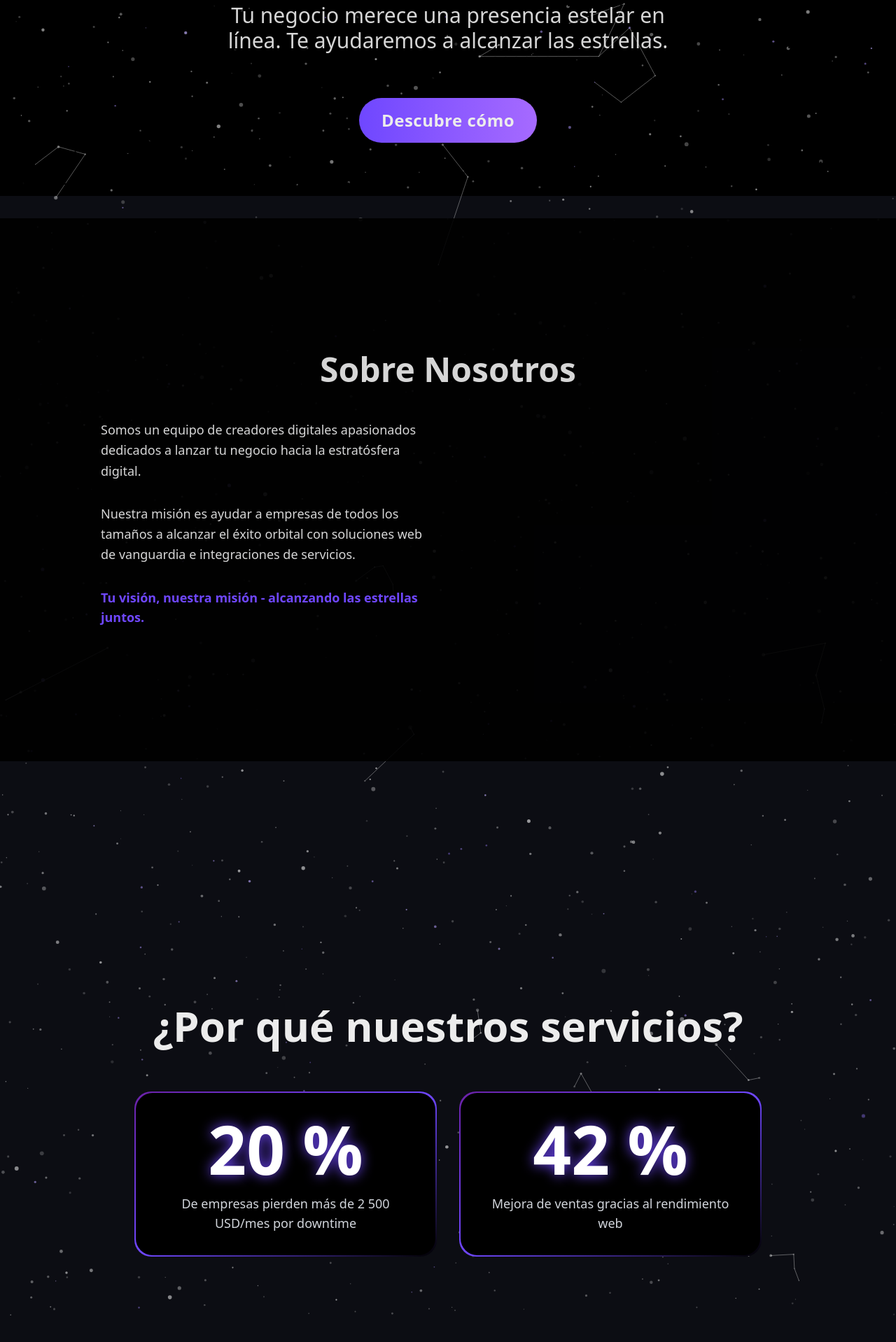
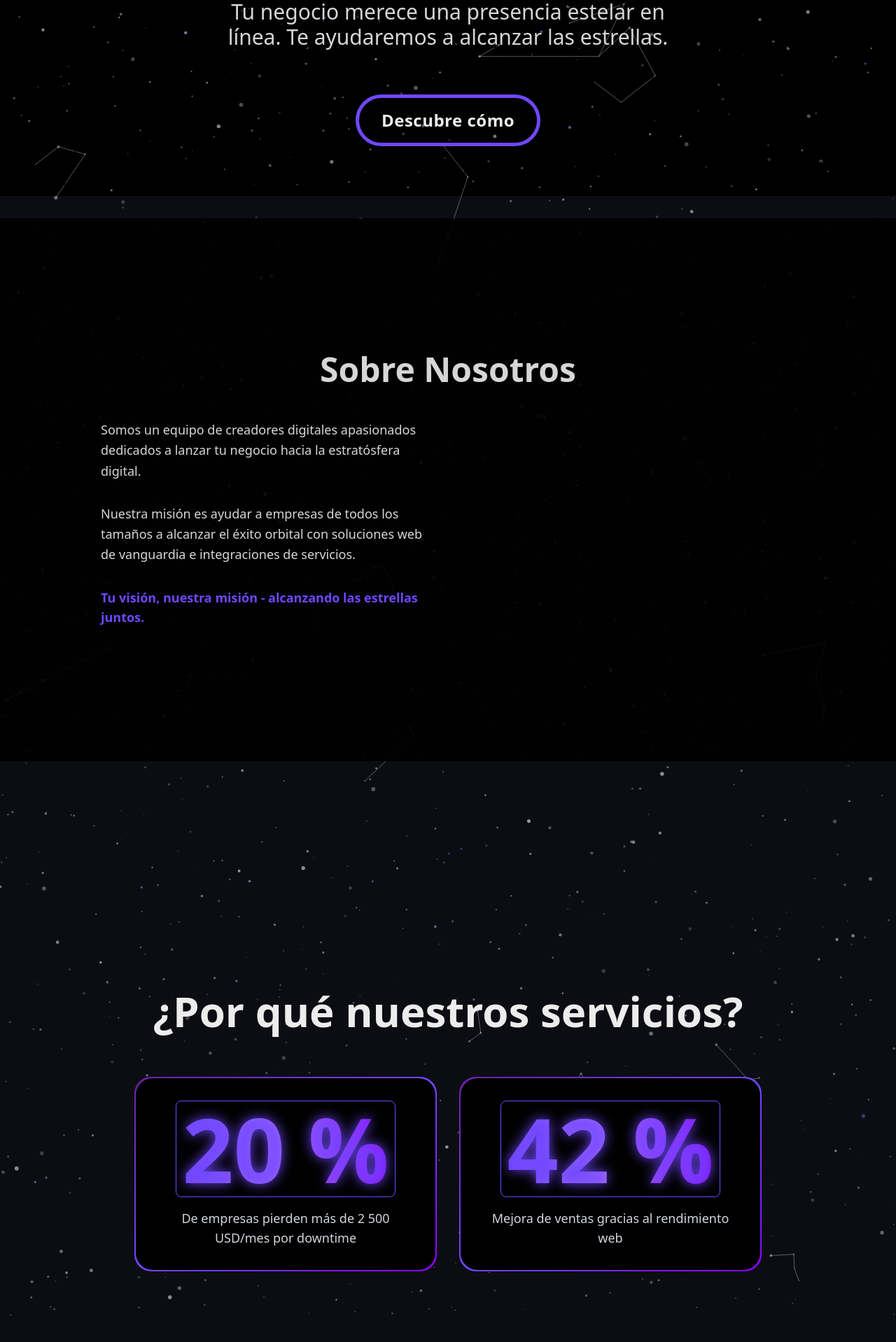
Before and after one commit to juanasaavedra/weavion, a React (Vite) app: page /contact in a window 1280 px wide. Shown: the part 520-2438 px from the top of the page at 70% size. Built offline with nearby package versions, Linux system fonts and the light colour scheme.

Commit message:
feat: adjust buttons and stats styling

```diff
--- a/src/StatsSection.jsx
+++ b/src/StatsSection.jsx
@@ -35,7 +35,7 @@ export default function StatsSection() {
       <div className="stats-container grid grid-cols-1 md:grid-cols-2 gap-8 w-full max-w-4xl">
         <div className="stat-item stat-animate gradient-border rounded-3xl">
           <div className="flex flex-col items-center p-8 rounded-3xl bg-black">
-            <span className="number text-white font-bold text-6xl md:text-8xl mb-4 number-glow">
+            <span className="number font-bold text-7xl md:text-9xl mb-4 number-glow inline-block">
               {t('whyus.stat1.number', '20 %')}
             </span>
             <p className="text-gray-300 text-center text-lg">
@@ -45,7 +45,7 @@ export default function StatsSection() {
         </div>
         <div className="stat-item stat-animate gradient-border rounded-3xl">
           <div className="flex flex-col items-center p-8 rounded-3xl bg-black">
-            <span className="number text-white font-bold text-6xl md:text-8xl mb-4 number-glow">
+            <span className="number font-bold text-7xl md:text-9xl mb-4 number-glow inline-block">
               {t('whyus.stat2.number', '42 %')}
             </span>
             <p className="text-gray-300 text-center text-lg">
--- a/src/index.css
+++ b/src/index.css
@@ -76,17 +76,17 @@ html, body {
 
 /* Clases para botones y elementos interactivos */
 .btn-primary {
-  background: linear-gradient(90deg, var(--color-accent), var(--color-highlight));
+  background: transparent;
   color: var(--color-text);
-  border: none;
+  border: 5px solid var(--color-accent);
   border-radius: 50px;
   padding: 14px 28px;
-  transition: background 0.4s ease, transform 0.3s ease, box-shadow 0.3s ease;
+  transition: border-color 0.4s ease, transform 0.3s ease, box-shadow 0.3s ease;
   box-shadow: 0 4px 8px rgba(111, 71, 255, 0.3);
 }
 
 .btn-primary:hover {
-  background: linear-gradient(90deg, var(--color-highlight), var(--color-accent));
+  border-color: var(--color-highlight);
   transform: translateY(-2px);
   box-shadow: 0 6px 12px rgba(255, 209, 0, 0.4);
 }
@@ -95,13 +95,14 @@ html, body {
 .btn-rounded {
   border-radius: 9999px; /* Completamente redondeados */
   padding: 16px 32px;
-  background: linear-gradient(90deg, var(--color-accent), var(--color-highlight));
+  background: transparent;
   color: var(--color-text);
-  transition: background 0.4s ease, transform 0.3s ease, box-shadow 0.3s ease;
+  border: 5px solid var(--color-accent);
+  transition: border-color 0.4s ease, transform 0.3s ease, box-shadow 0.3s ease;
 }
 
 .btn-rounded:hover {
-  background: linear-gradient(90deg, var(--color-highlight), var(--color-accent));
+  border-color: var(--color-highlight);
   transform: translateY(-2px);
   box-shadow: 0 6px 12px rgba(255, 209, 0, 0.4);
 }
@@ -384,13 +385,21 @@ html, body {
   opacity: 1 !important;
   transform: none !important;
 }
+.number {
+  background: linear-gradient(90deg, var(--color-accent), var(--color-highlight), #8b00ff);
+  -webkit-background-clip: text;
+  color: transparent;
+  border: 1px solid var(--color-accent);
+  padding: 0.25rem 0.5rem;
+  border-radius: 0.5rem;
+}
 .number-glow {
   text-shadow: 0 0 15px rgba(111, 71, 255, 1);
   animation: pulse-glow 2s ease-in-out infinite alternate;
 }
 
 .gradient-border {
-  background: linear-gradient(to bottom right, #6b21a8, #6f47ff, #000);
+  background: linear-gradient(to bottom right, #6b21a8, #6f47ff, #8b00ff);
   padding: 2px;
 }
 @keyframes pulse-glow {
```
